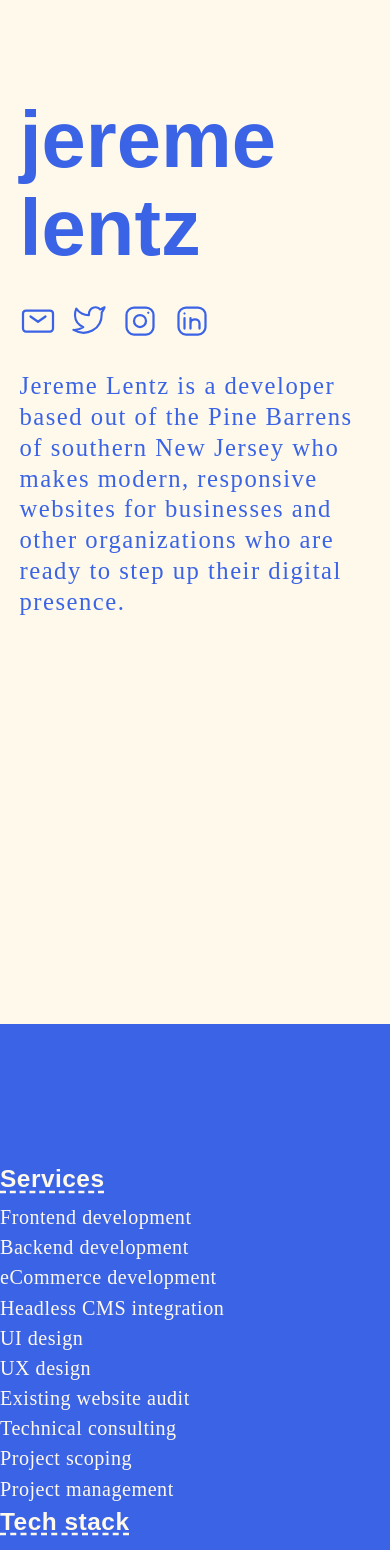
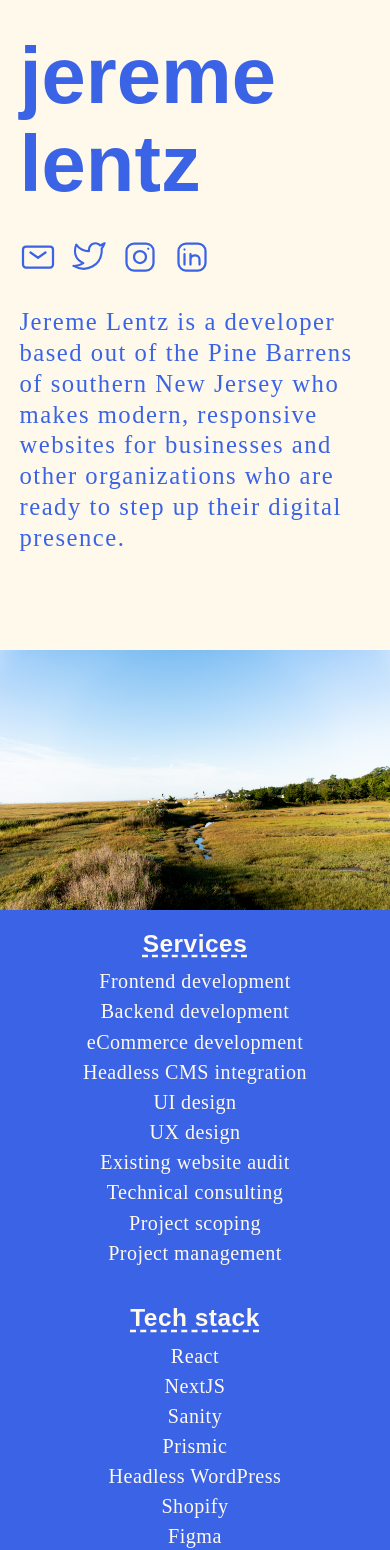
Before and after one commit to jeremel/jlentz-next-sanity, a Next.js app in the folder web/: page / in a window 390 px wide. Shown: the top 1550 px of the page. Built offline with nearby package versions, Linux system fonts and the light colour scheme; a web font is replaced by a local one.

Commit message:
Updated styling for responsiveness. Tweaked the services animations so the scrolltrigger for the services and tech stack will only load when each one comes into the viewport. Other minor styling updates to the SVG icons and the link underlines in the Tech Stack section

```diff
--- a/web/pages/index.js
+++ b/web/pages/index.js
@@ -3,7 +3,7 @@ import Link from "next/link";
 import styled from "styled-components";
 import { gsap } from "gsap";
 import { ScrollTrigger } from "gsap/dist/ScrollTrigger";
-import { useEffect, useRef } from "react";
+import { useLayoutEffect, useRef } from "react";
 
 gsap.registerPlugin(ScrollTrigger);
 
@@ -37,13 +37,14 @@ const Header = styled.header`
   position: relative;
   display: flex;
   max-width: 90%;
-  margin: 0 auto;
+  margin: 0 auto 2rem auto;
   justify-content: center;
   flex-direction: column;
 
   @media (max-width: 900px) {
     justify-content: flex-start;
-    margin-top: 6rem;
+    margin-top: 2rem;
+    height: auto;
   }
 
   .contactLinks {
@@ -57,6 +58,10 @@ const Header = styled.header`
 
     a {
       color: var(--blue);
+
+      &:hover {
+        color: var(--yellow);
+      }
     }
 
     @media (max-width: 900px) {
@@ -65,9 +70,7 @@ const Header = styled.header`
       right: 0;
       margin: 0;
       flex-direction: row;
-      /* justify-content: center; */
       justify-content: flex-start;
-      /* align-items: center; */
 
       a {
         margin: 0;
@@ -144,14 +147,14 @@ const Header = styled.header`
 
     @media (max-width: 500px) {
       p {
-        margin: 2rem 0 0 0;
+        margin: 2rem 0 4rem 0;
       }
     }
   }
 `;
 
 const Services = styled.section`
-  height: 110vh;
+  min-height: 100vh;
   width: 100%;
   background: var(--blue);
   color: var(--tan);
@@ -161,8 +164,9 @@ const Services = styled.section`
   place-items: right;
 
   @media (max-width: 1100px) {
-    grid-template-columns: 1fr;
-    grid-template-areas: "services services";
+    display: flex;
+    flex-direction: column;
+    gap: 1rem;
   }
 
   .servicesImage {
@@ -172,10 +176,6 @@ const Services = styled.section`
       height: 100%;
       object-fit: cover;
     }
-
-    @media (max-width: 1100px) {
-      display: none;
-    }
   }
 
   .services {
@@ -183,9 +183,21 @@ const Services = styled.section`
     flex-wrap: wrap;
     grid-area: services;
     place-self: center;
-    /* padding-left: 4rem; */
+    margin-bottom: 2rem;
+
+    @media (max-width: 900px) {
+      justify-content: center;
+    }
 
     .service {
+      width: 300px;
+
+      @media (max-width: 615px) {
+        text-align: center;
+        align-items: center;
+        margin-bottom: 2rem;
+      }
+
       h2 {
         font-size: clamp(1.5rem, 1.1667rem + 1.4815vw, 2.5rem);
         margin: 0 0 0.25rem 0;
@@ -207,6 +219,10 @@ const Services = styled.section`
         margin: 0 2rem 0 0;
         padding: 0;
         list-style: none;
+
+        @media (max-width: 615px) {
+          margin: 0;
+        }
       }
 
       ul li {
@@ -229,8 +245,6 @@ const Services = styled.section`
       }
 
       ul li a:last-child:hover {
-        text-decoration: underline;
-        text-decoration-style: wavy;
         text-decoration-skip-ink: none;
         text-decoration-color: var(--yellow);
         text-underline-offset: 4px;
@@ -240,11 +254,10 @@ const Services = styled.section`
 `;
 
 const Contact = styled.footer`
-  height: 100vh;
+  min-height: 100vh;
   color: var(--blue);
-  /* padding: 2rem; */
   max-width: 90%;
-  margin: 0 auto;
+  margin: 0 auto 2rem auto;
   display: flex;
   flex-direction: column;
   justify-content: center;
@@ -277,13 +290,11 @@ const Contact = styled.footer`
       letter-spacing: 0.65px;
       margin: 0;
       padding: 0;
-      /* transition: all 0.25s ease-in; */
     }
 
     a:hover {
       text-decoration-style: dashed;
       text-decoration-color: var(--yellow);
-      /* color: var(--red); */
       cursor: grab;
     }
 
@@ -302,7 +313,6 @@ const Contact = styled.footer`
   @media (max-width: 800px) {
     justify-content: flex-start;
     max-width: 95%;
-    height: auto;
 
     h3 {
       line-height: 1;
@@ -333,7 +343,8 @@ export default function Home() {
   const cq = gsap.utils.selector(contactRef);
   const contacttl = useRef();
 
-  useEffect(() => {
+  if (typeof window !== "undefined") {
+    useLayoutEffect(() => {
       // gsap.utils.toArray(".panel").forEach((panel, i) => {
       //   ScrollTrigger.create({
       //     trigger: panel,
@@ -404,13 +415,37 @@ export default function Home() {
       servicestl.current = gsap
         .timeline({
           scrollTrigger: {
-          trigger: ".panel2",
-          start: "25% 80%",
+            trigger: ".service1",
+            start: "0% 80%",
             // markers: true,
+            // id: "service1",
           },
         })
         .fromTo(
-        sq(".services"),
+          sq(".service1"),
+          {
+            opacity: 0,
+            y: 100,
+          },
+          {
+            y: 0,
+            duration: 1,
+            opacity: 1,
+            ease: "power1.inOut",
+          }
+        );
+
+      servicestl.current = gsap
+        .timeline({
+          scrollTrigger: {
+            trigger: ".service2",
+            start: "0% 80%",
+            // markers: true,
+            // id: "service2",
+          },
+        })
+        .fromTo(
+          sq(".service2"),
           {
             opacity: 0,
             y: 100,
@@ -470,6 +505,7 @@ export default function Home() {
           }
         );
     }, []);
+  }
 
   return (
     <Container ref={containerRef}>
@@ -656,7 +692,7 @@ export default function Home() {
           <img src="/forsythe.jpg" alt="Forsythe" />
         </div>
         <div className="services">
-          <div className="service">
+          <div className="service service1">
             <h2>Services</h2>
             <ul>
               <li>Frontend development</li>
@@ -671,7 +707,7 @@ export default function Home() {
               <li>Project management</li>
             </ul>
           </div>
-          <div className="service">
+          <div className="service service2">
             <h2>Tech stack</h2>
             <ul>
               <li>
```
Lines whose indentation alone changed are shown as unchanged.
